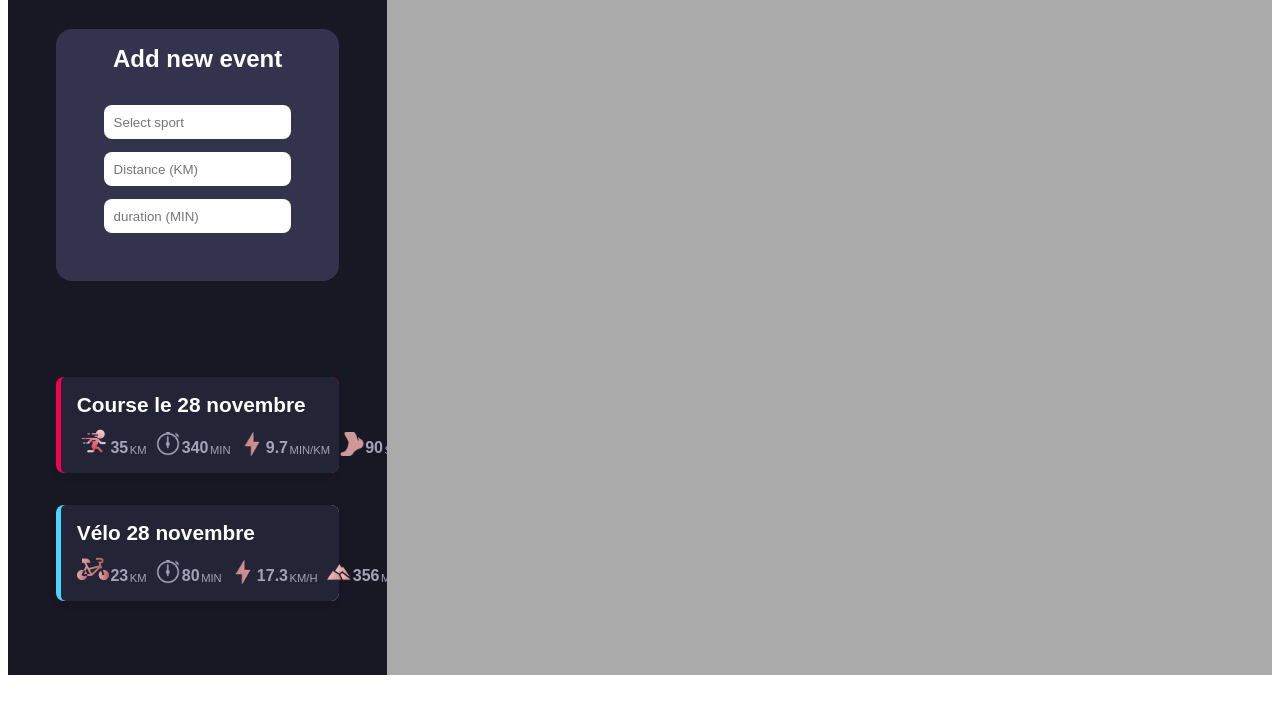
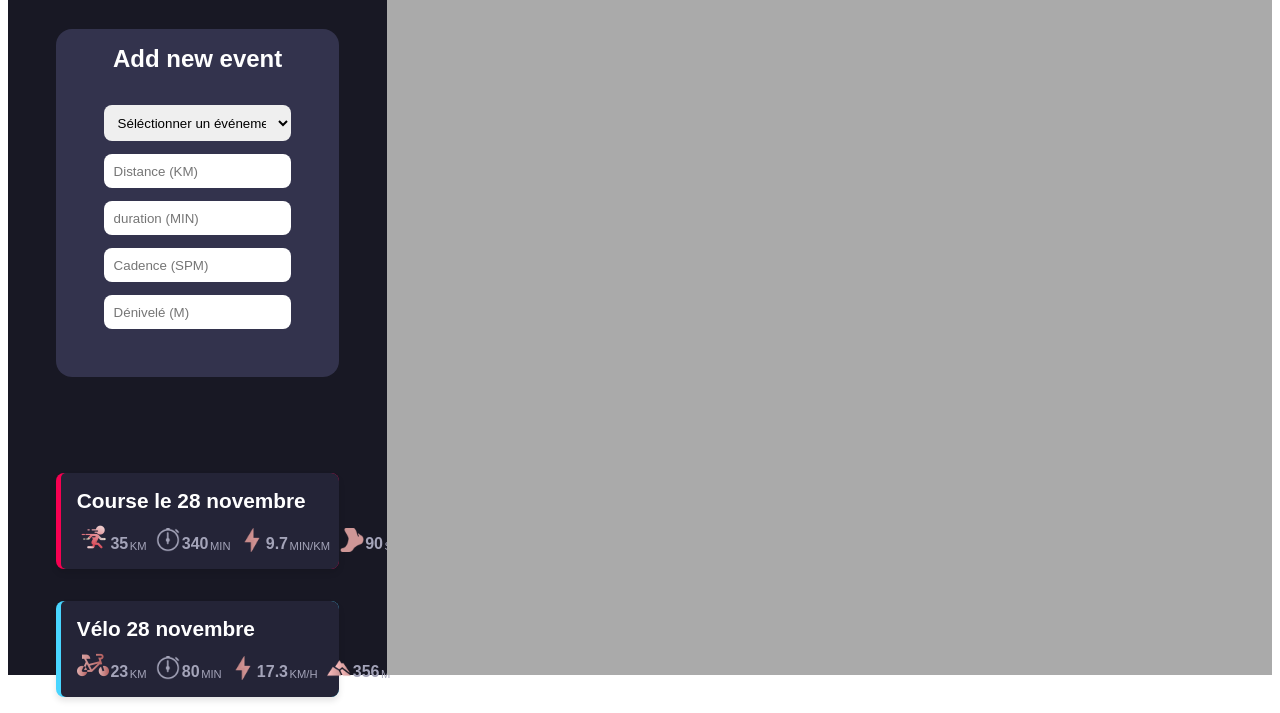
Before and after one commit to ayoub22222222/PROJET_GEOTRAKR, a plain HTML site: page index.html in a window 1280 px wide. Shown: the part 133-846 px from the top of the page. Before the commit the page ends 816 px from the top, so only its background shows below. Drawn offline with Linux system fonts and the light colour scheme.

Commit message:
last modification form and bar result

```diff
--- a/index.html
+++ b/index.html
@@ -19,13 +19,15 @@
                 <div class="div-form">
                     <h1 class="form-tit">Add new event</h1>
                     <form action="" class="form-event">
-                        <input class="event" type="text" list="list-options" name="choix" placeholder="Select sport"/>
-                        <datalist id="list-options">
-                            <option value="Course"></option>
-                            <option value="Vélo"></option>
-                        </datalist>
+                        <select class="event" id="list-options">
+                            <option value="">Séléctionner un événement</option>
+                            <option value="Course">Course</option>
+                            <option value="Vélo">Vélo</option>
+                        </select>
                         <input class="event" type="number" name="distance" placeholder="Distance (KM)"/>
                         <input class="event" type="number" name="duration" placeholder="duration (MIN)"/>
+                        <input class="event" type="number" name="cadence" placeholder="Cadence (SPM)"/>
+                        <input class="event" type="number" name="elevation" placeholder="Dénivelé (M)"/>
                     </form>
                 </div>
                 <div class="bg1-fr">
```
